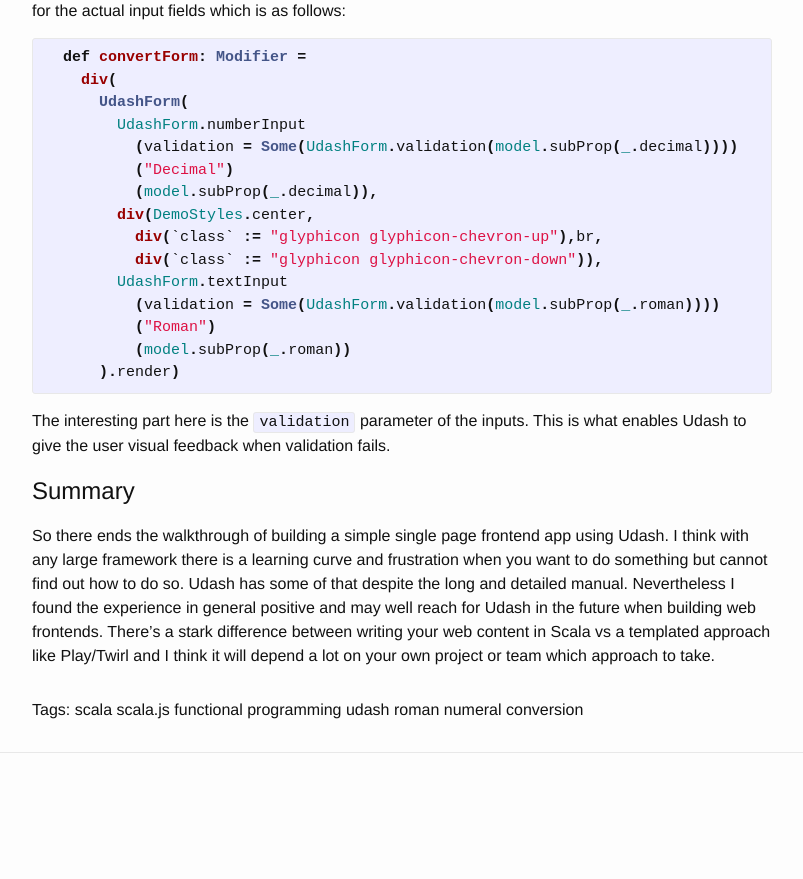
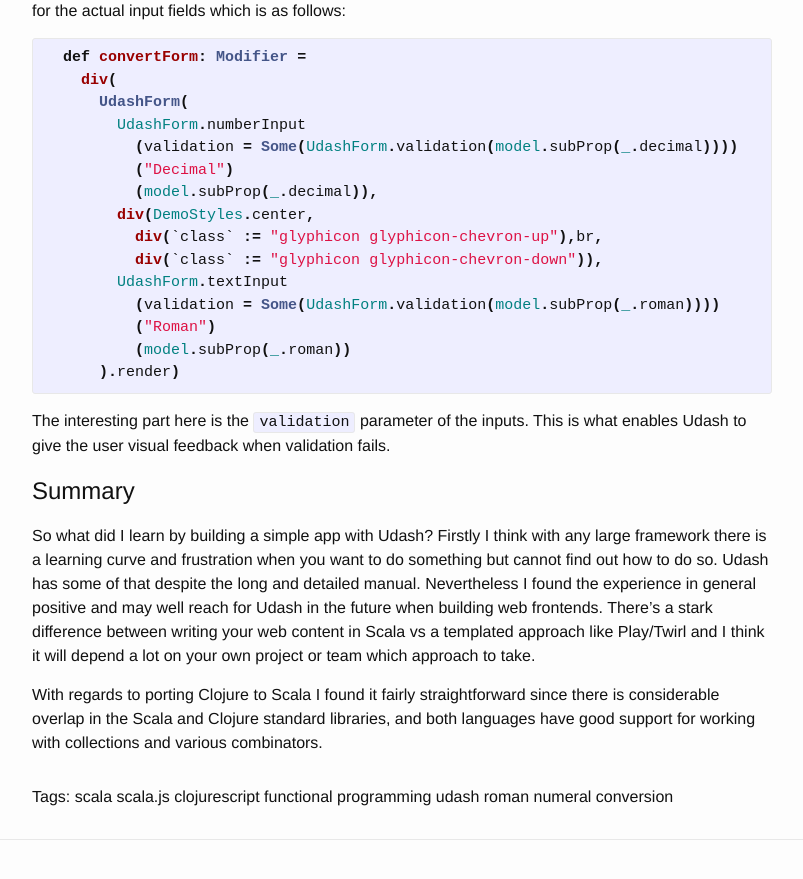
Before and after one commit to justinhj/justinhj.github.io, a Jekyll site: the page built from _posts/2017-08-27-roman-numeral-tool-with-udash.md, in a window 1280 px wide and 900 px high, scrolled down 4253 px. Shown: the top 879 px of the window, without its empty margins (238-1041 px from the left). Built offline with Jekyll 4.4.1, drawn with Linux system fonts in a browser that asks for light colours; comment, search, counter and statistics services are not loaded; before the commit the page ends 5066 px from its top, so only the background shows below that; some of the changed text lies outside the part shown.

Commit message:
wrapping it up

```diff
--- a/_config.yml
+++ b/_config.yml
@@ -8,7 +8,7 @@
 # Site settings
 title: Functional Justin
 email: justinhj+blog@gmail.com
-description: Justin currently works on server technology for video games. Interests include fp, scala, clojure, common lisp, docker, kubernetes
+description: Justin is a lead server engineer at IGG Canada working with Scala, Akka and Docker and interested in functional programming
 url: "http://justinhj.github.io"
 twitter_username: justinhj
 github_username:  justinhj
--- a/_posts/2017-08-27-roman-numeral-tool-with-udash.md
+++ b/_posts/2017-08-27-roman-numeral-tool-with-udash.md
@@ -5,6 +5,7 @@
 tags:
 - scala
 - scala.js
+- clojurescript
 - functional programming
 - udash
 - roman numeral conversion
@@ -151,4 +152,6 @@
 
 # Summary
 
-So there ends the walkthrough of building a simple single page frontend app using Udash. I think with any large framework there is a learning curve and frustration when you want to do something but cannot find out how to do so. Udash has some of that despite the long and detailed manual. Nevertheless I found the experience in general positive and may well reach for Udash in the future when building web frontends. There's a stark difference between writing your web content in Scala vs a templated approach like Play/Twirl and I think it will depend a lot on your own project or team which approach to take.
+So what did I learn by building a simple app with Udash? Firstly I think with any large framework there is a learning curve and frustration when you want to do something but cannot find out how to do so. Udash has some of that despite the long and detailed manual. Nevertheless I found the experience in general positive and may well reach for Udash in the future when building web frontends. There's a stark difference between writing your web content in Scala vs a templated approach like Play/Twirl and I think it will depend a lot on your own project or team which approach to take.
+
+With regards to porting Clojure to Scala I found it fairly straightforward since there is considerable overlap in the Scala and Clojure standard libraries, and both languages have good support for working with collections and various combinators.
```
